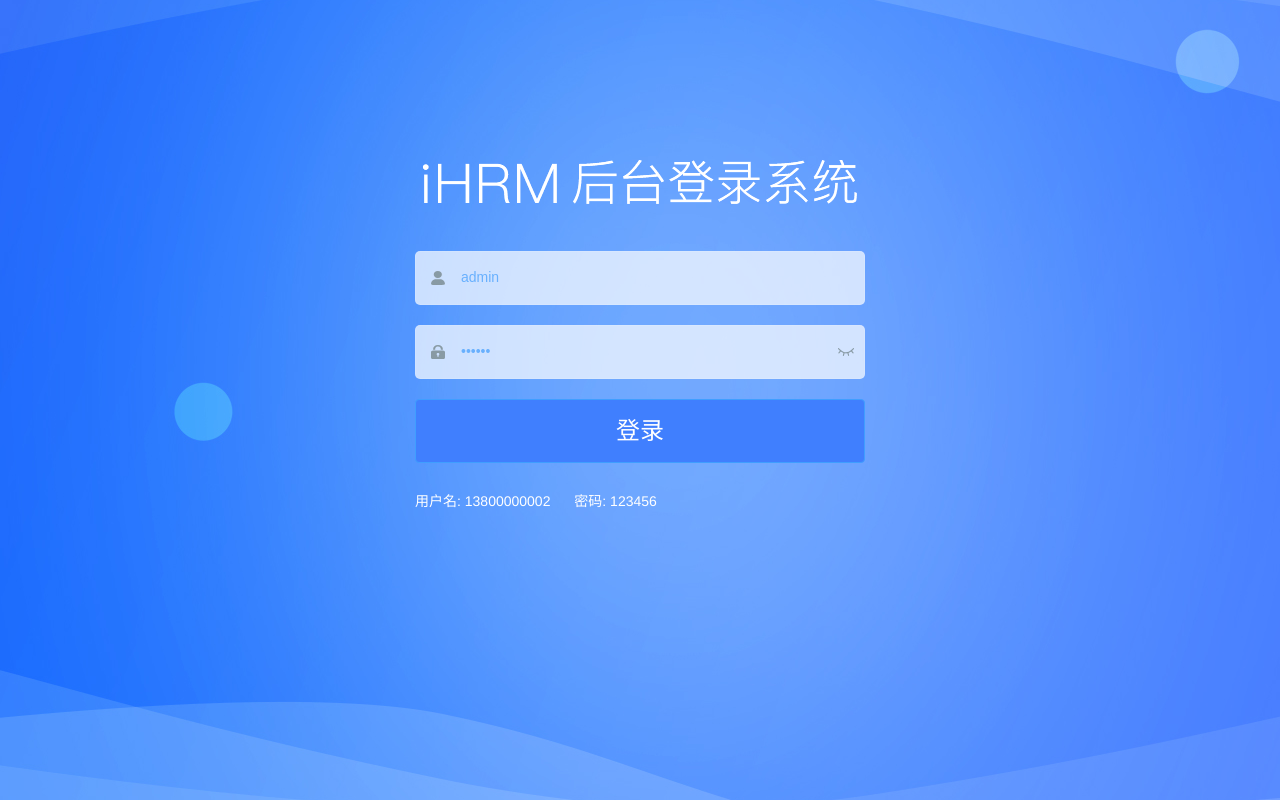
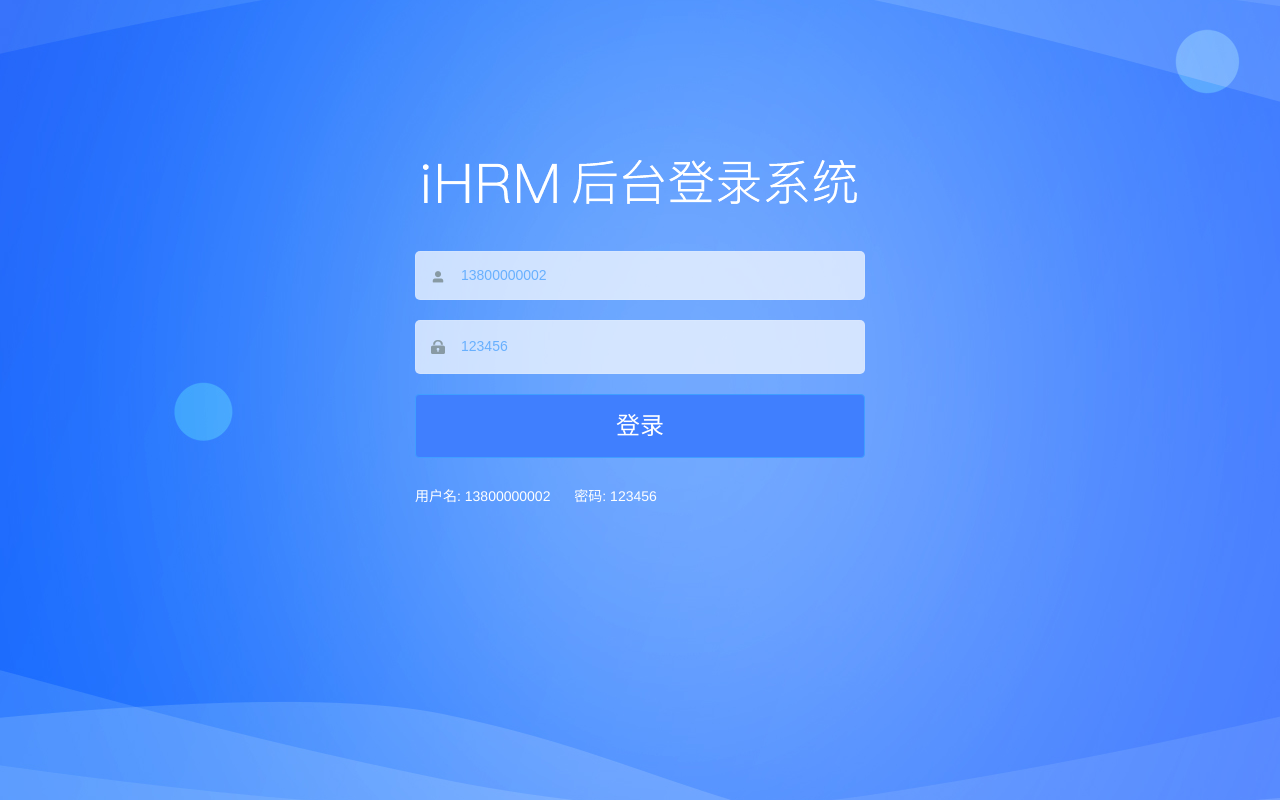
Before and after one commit to wgs66/hrsaas, a Vue app: page /#/login in a window 1280 px wide. Built offline with nearby package versions, Linux system fonts and the light colour scheme.

Commit message:
完成login

```diff
--- /dev/null
+++ b/src/api/index.js
@@ -0,0 +1 @@
+export * from './user'
--- a/src/api/user.js
+++ b/src/api/user.js
@@ -1,3 +1,15 @@
 import request from '@/utils/request'
 
-export function login(data) {}
+/**
+ * 登录
+ * @param {String} data mobile password
+ * @returns Promise
+ */
+
+export function login(data) {
+  return request({
+    url: '/sys/login',
+    method: 'POST',
+    data
+  })
+}
--- a/src/store/modules/user.js
+++ b/src/store/modules/user.js
@@ -1,7 +1,19 @@
+import { login } from '@/api'
 export default {
   namespaced: true,
-  state: {},
-  mutations: {},
-  actions: {}
-
+  state: {
+    token: ''
+  },
+  mutations: {
+    setToken(state, payload) {
+      state.token = payload
+    }
+  },
+  actions: {
+    async getToken(context, payload) {
+      const res = await login(payload)
+      console.log(res)
+      context.commit('setToken', res)
+    }
+  }
 }
--- a/src/utils/request.js
+++ b/src/utils/request.js
@@ -1,6 +1,24 @@
+import { Message } from 'element-ui'
 // 导出一个axios的实例  而且这个实例要有请求拦截器 响应拦截器
 import axios from 'axios'
-const service = axios.create() // 创建一个axios的实例
+const service = axios.create({
+  baseURL: process.env.VUE_APP_BASE_API,
+  timeout: 10000
+}) // 创建一个axios的实例
 service.interceptors.request.use() // 请求拦截器
-service.interceptors.response.use() // 响应拦截器
+service.interceptors.response.use(
+  (res) => {
+    const { data, message, success } = res.data
+    console.log(success)
+    if (success) {
+      return data
+    }
+    Message.error(message)
+    return Promise.reject(new Error(message))
+  },
+  function (error) {
+    Message.error('登录失败！')
+    return Promise.reject(error)
+  }
+) // 响应拦截器
 export default service // 导出axios实例
--- a/src/views/login/index.vue
+++ b/src/views/login/index.vue
@@ -1,9 +1,9 @@
 <template>
   <div class="login-container">
     <el-form
+      :model="loginForm"
+      :rules="loginFormRules"
       ref="loginForm"
-      :model="loginForm"
-      :rules="loginRules"
       class="login-form"
       auto-complete="on"
       label-position="left"
@@ -14,49 +14,23 @@
         </h3>
       </div>
 
-      <el-form-item prop="username">
-        <span class="svg-container">
-          <svg-icon icon-class="user" />
-        </span>
-        <el-input
-          ref="username"
-          v-model="loginForm.username"
-          placeholder="Username"
-          name="username"
-          type="text"
-          tabindex="1"
-          auto-complete="on"
-        />
+      <el-form-item prop="mobile">
+        <i class="el-icon-user-solid svg-container"></i>
+        <el-input v-model="loginForm.mobile"> </el-input>
       </el-form-item>
-
       <el-form-item prop="password">
-        <span class="svg-container">
-          <svg-icon icon-class="password" />
-        </span>
-        <el-input
-          :key="passwordType"
-          ref="password"
-          v-model="loginForm.password"
-          :type="passwordType"
-          placeholder="Password"
-          name="password"
-          tabindex="2"
-          auto-complete="on"
-          @keyup.enter.native="handleLogin"
-        />
-        <span class="show-pwd" @click="showPwd">
-          <svg-icon
-            :icon-class="passwordType === 'password' ? 'eye' : 'eye-open'"
-          />
-        </span>
+        <i class="svg-container">
+          <svg-icon iconClass="password"></svg-icon>
+        </i>
+        <el-input v-model="loginForm.password"></el-input>
       </el-form-item>
 
       <el-button
-        :loading="loading"
         type="primary"
         class="loginBtn"
+        @click="login"
+        :loading="isLoading"
         style="width: 100%; margin-bottom: 30px"
-        @click.native.prevent="handleLogin"
         >登录</el-button
       >
 
@@ -69,41 +43,37 @@
 </template>
 
 <script>
-import { validUsername } from '@/utils/validate'
+// import { validUsername } from '@/utils/validate'
 
 export default {
   name: 'Login',
   data() {
-    const validateUsername = (rule, value, callback) => {
-      if (!validUsername(value)) {
-        callback(new Error('Please enter the correct user name'))
-      } else {
-        callback()
-      }
-    }
-    const validatePassword = (rule, value, callback) => {
-      if (value.length < 6) {
-        callback(new Error('The password can not be less than 6 digits'))
-      } else {
-        callback()
-      }
-    }
     return {
       loginForm: {
-        username: 'admin',
-        password: '111111'
+        mobile: '13800000002',
+        password: '123456'
       },
-      loginRules: {
-        username: [
-          { required: true, trigger: 'blur', validator: validateUsername }
+      loginFormRules: {
+        mobile: [
+          { required: true, message: '请输入手机号', trigger: 'blur' },
+          {
+            pattern: /^(?:(?:\+|00)86)?1[3-9]\d{9}$/,
+            message: '手机号码格式不正确',
+            trigger: 'blur'
+          }
         ],
         password: [
-          { required: true, trigger: 'blur', validator: validatePassword }
+          { required: true, message: '请输入密码', trigger: 'blur' }
+          // {
+          //   pattern:
+          //     /^(?![a-zA-Z]+$)(?![A-Z0-9]+$)(?![A-Z\W_!@#$%^&*`~()-+=]+$)(?![a-z0-9]+$)(?![a-z\W_!@#$%^&*`~()-+=]+$)(?![0-9\W_!@#$%^&*`~()-+=]+$)[a-zA-Z0-9\W_!@#$%^&*`~()-+=]/,
+          //   message:
+          //     '密码格式不正确，数字、字母、特殊符号每项至少包含一个，且长度至少6位',
+          //   trigger: 'blur'
+          // }
         ]
       },
-      loading: false,
-      passwordType: 'password',
-      redirect: undefined
+      isLoading: false
     }
   },
   watch: {
@@ -115,34 +85,19 @@ export default {
     }
   },
   methods: {
-    showPwd() {
-      if (this.passwordType === 'password') {
-        this.passwordType = ''
-      } else {
-        this.passwordType = 'password'
+    async login() {
+      this.isLoading = true
+      try {
+        await this.$refs.loginForm.validate()
+        await this.$store.dispatch('user/getToken', this.loginForm)
+        this.$message.success('登录成功！')
+        this.$router.push('/')
+        console.log('校验成功！')
+      } catch (error) {
+        console.log('校验错误！')
+      } finally {
+        this.isLoading = false
       }
-      this.$nextTick(() => {
-        this.$refs.password.focus()
-      })
-    },
-    handleLogin() {
-      this.$refs.loginForm.validate((valid) => {
-        if (valid) {
-          this.loading = true
-          this.$store
-            .dispatch('user/login', this.loginForm)
-            .then(() => {
-              this.$router.push({ path: this.redirect || '/' })
-              this.loading = false
-            })
-            .catch(() => {
-              this.loading = false
-            })
-        } else {
-          console.log('error submit!!')
-          return false
-        }
-      })
     }
   }
 }
@@ -164,6 +119,15 @@ $cursor: #68b0fe;
 
 /* reset element-ui css */
 .login-container {
+  .loginBtn {
+    background: #407ffe;
+    height: 64px;
+    line-height: 32px;
+    font-size: 24px;
+  }
+  .el-form-item__error {
+    color: #fff;
+  }
   .el-input {
     display: inline-block;
     height: 47px;
@@ -201,13 +165,6 @@ $dark_gray: #889aa4;
 $light_gray: #eee;
 
 .login-container {
-  .loginBtn {
-    background: #407ffe;
-    height: 64px;
-    line-height: 32px;
-    font-size: 24px;
-  }
-
   min-height: 100%;
   width: 100%;
   background-image: url('~@/assets/common/login.jpg'); // 设置背景图片
--- a/vue.config.js
+++ b/vue.config.js
@@ -29,6 +29,7 @@ module.exports = {
   assetsDir: 'static',
   lintOnSave: process.env.NODE_ENV === 'development',
   productionSourceMap: false,
+  lintOnSave: false,
   devServer: {
     port: port,
     open: true,
@@ -36,7 +37,12 @@ module.exports = {
       warnings: false,
       errors: true
     },
-    before: require('./mock/mock-server.js')
+    proxy: {
+      // 当我们的本地的请求 有/api的时候，就会代理我们的请求地址向另外一个服务器发出请求
+      '/api': {
+        target: 'http://ihrm-java.itheima.net/' // 跨域请求的地址
+      }
+    }
   },
   configureWebpack: {
     // provide the app's title in webpack's name field, so that
```
Also changed, not shown: src/components/SvgIcon/index.vue (+7 -2 lines), src/layout/index.vue (+10 -6 lines), .eslintrc.js, 1 other file (tests, documents, lock files or other folders).
